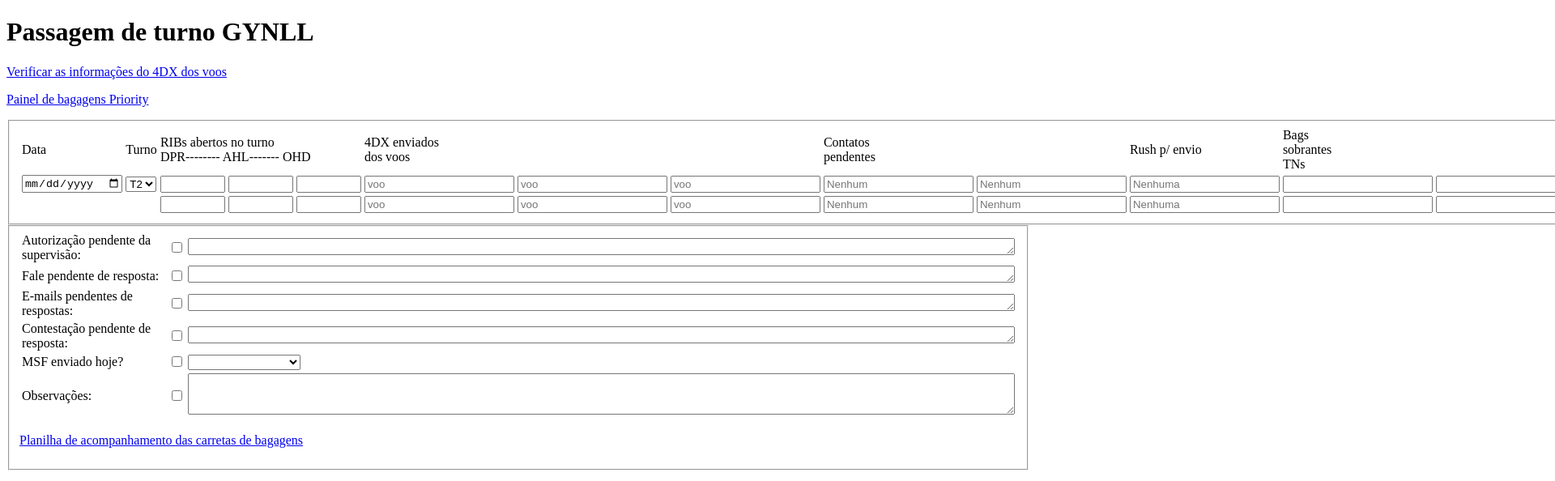
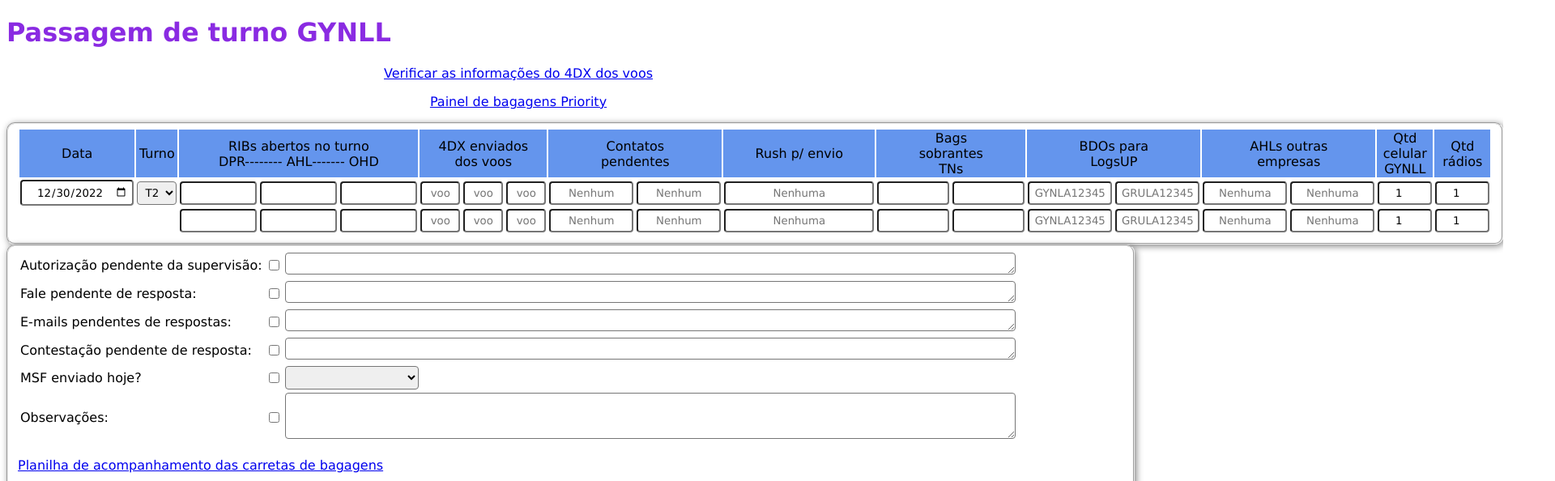
Before and after one commit to domingosvanjo/passTurno, a plain HTML site: page index.html in a window 1280 px wide. Shown: the top 594 px of the page at 81% size, 1920 px wide, since content can reach past the window. Drawn offline with Linux system fonts and the light colour scheme; the site is published under a folder, as on GitHub Pages, so addresses that start at the root find nothing.

Commit message:
corrigindo caminho do css

```diff
--- a/index.html
+++ b/index.html
@@ -3,7 +3,7 @@
   <head>
      <title>Passagem de turno GYNLL</title>
      <meta charset="UTF-8">
-     <link href="/css/passagemDeTurno.css" rel="stylesheet" type="text/css" />
+     <link href="css/passagemDeTurno.css" rel="stylesheet" type="text/css" />
 
   </head>
 <body>
@@ -206,7 +206,7 @@
    <button onclick="sendMail(); return false">Enviar</button>
 
       <!-- <script src="enviodeemail.js"></script> -->
-     <script src="/js/jquery.js"></script>
-     <script src="/js/principal.js"></script>
+     <script src="js/jquery.js"></script>
+     <script src="js/principal.js"></script>
 </body>
 </html>
```
